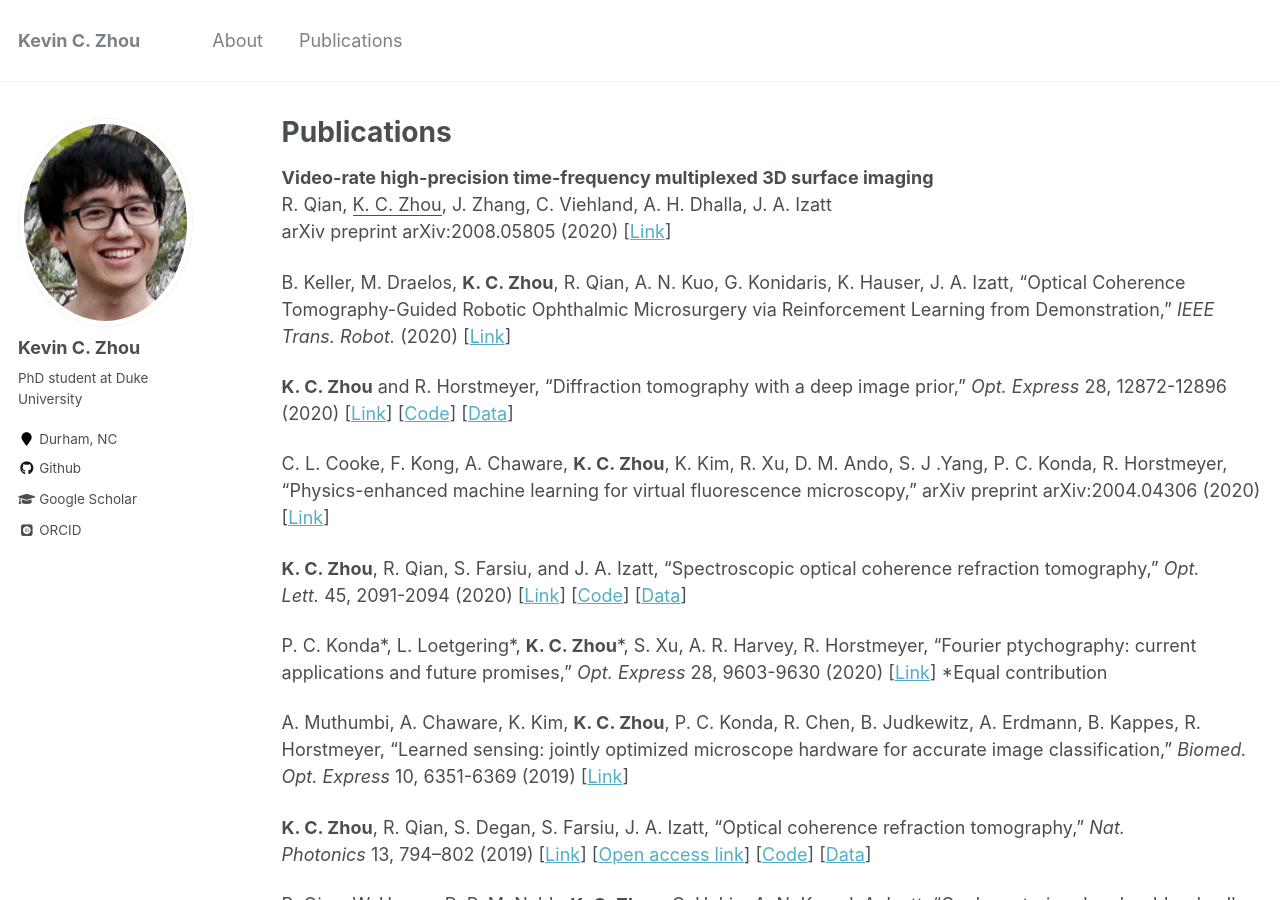
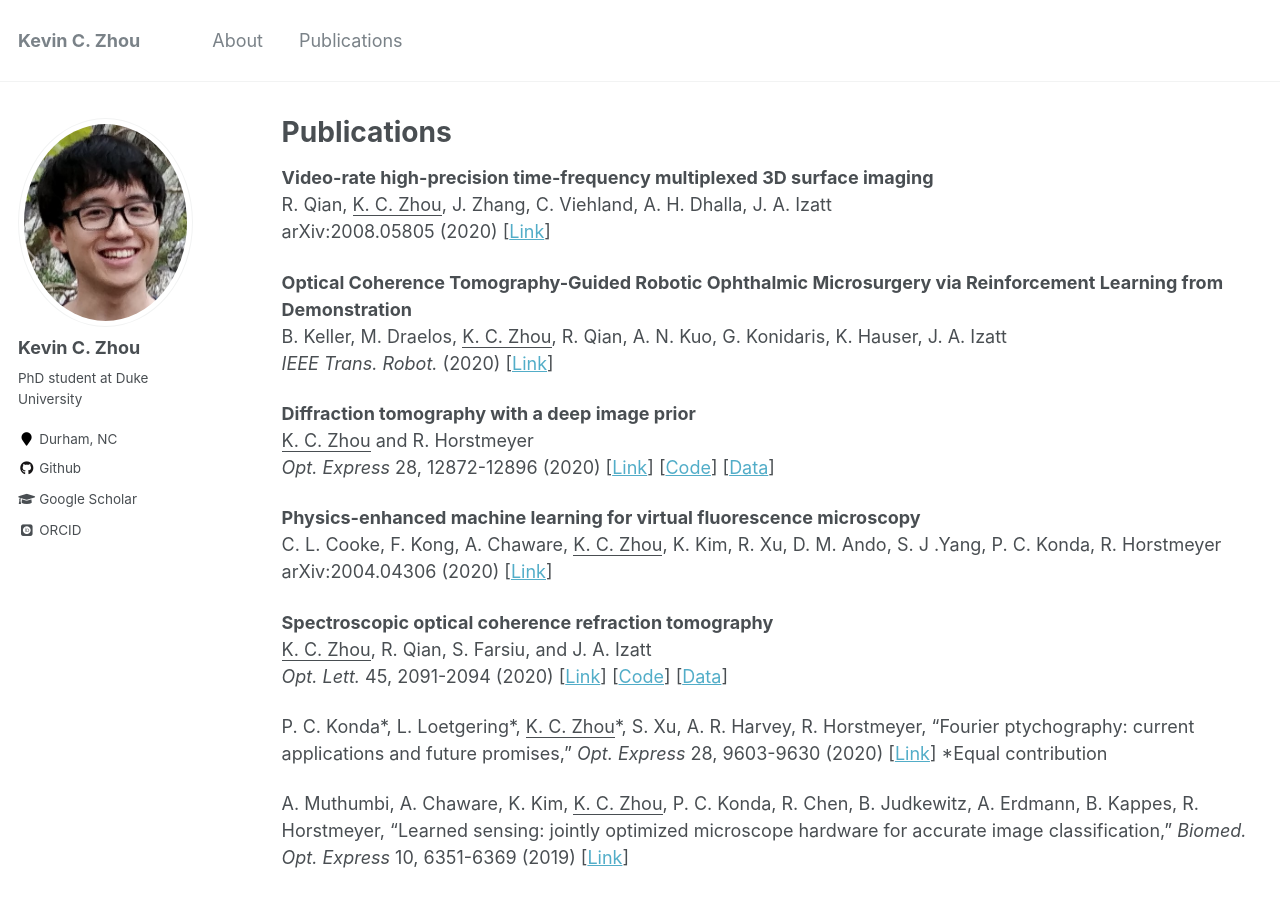
Before and after one commit to kevinczhou/kevinczhou.github.io, a Jekyll site: the page built from _pages/publications.md, in a window 1280 px wide and 900 px high. Built offline with Jekyll 4.4.1, drawn with Linux system fonts in a browser that asks for light colours; some web fonts are replaced.

Commit message:
Update publications.md

```diff
--- a/_pages/publications.md
+++ b/_pages/publications.md
@@ -6,61 +6,69 @@ author_profile: true
 ---
 **Video-rate high-precision time-frequency multiplexed 3D surface imaging**
 R. Qian, <ins>K. C. Zhou</ins>, J. Zhang, C. Viehland, A. H. Dhalla, J. A. Izatt
-arXiv preprint arXiv:2008.05805 (2020) [[Link](https://arxiv.org/abs/2008.05805)]
+arXiv:2008.05805 (2020) [[Link](https://arxiv.org/abs/2008.05805)]
 
-B. Keller, M. Draelos, **K. C. Zhou**, R. Qian, A. N. Kuo, G. Konidaris, K. Hauser, J. A. Izatt, “Optical Coherence Tomography-Guided Robotic Ophthalmic Microsurgery via Reinforcement Learning from Demonstration,” *IEEE Trans. Robot.* (2020) [[Link](https://ieeexplore.ieee.org/abstract/document/9069310)]
+**Optical Coherence Tomography-Guided Robotic Ophthalmic Microsurgery via Reinforcement Learning from Demonstration**
+B. Keller, M. Draelos, <ins>K. C. Zhou</ins>, R. Qian, A. N. Kuo, G. Konidaris, K. Hauser, J. A. Izatt
+*IEEE Trans. Robot.* (2020) [[Link](https://ieeexplore.ieee.org/abstract/document/9069310)]
 
-**K. C. Zhou** and R. Horstmeyer, “Diffraction tomography with a deep image prior,” *Opt. Express* 28, 12872-12896 (2020) [[Link](https://www.osapublishing.org/oe/abstract.cfm?uri=oe-28-9-12872)] [[Code](https://github.com/kevinczhou/deep-prior-diffraction-tomography)] [[Data](https://figshare.com/articles/Diffraction_tomography_with_a_deep_image_prior_-_raw_data/12081708)]
+**Diffraction tomography with a deep image prior**
+<ins>K. C. Zhou</ins> and R. Horstmeyer
+*Opt. Express* 28, 12872-12896 (2020) [[Link](https://www.osapublishing.org/oe/abstract.cfm?uri=oe-28-9-12872)] [[Code](https://github.com/kevinczhou/deep-prior-diffraction-tomography)] [[Data](https://figshare.com/articles/Diffraction_tomography_with_a_deep_image_prior_-_raw_data/12081708)]
 
-C. L. Cooke, F. Kong, A. Chaware, **K. C. Zhou**, K. Kim, R. Xu, D. M. Ando, S. J .Yang, P. C. Konda, R. Horstmeyer, "Physics-enhanced machine learning for virtual fluorescence microscopy," arXiv preprint arXiv:2004.04306 (2020) [[Link](https://arxiv.org/abs/2004.04306)]
+**Physics-enhanced machine learning for virtual fluorescence microscopy**
+C. L. Cooke, F. Kong, A. Chaware, <ins>K. C. Zhou</ins>, K. Kim, R. Xu, D. M. Ando, S. J .Yang, P. C. Konda, R. Horstmeyer
+arXiv:2004.04306 (2020) [[Link](https://arxiv.org/abs/2004.04306)]
 
-**K. C. Zhou**, R. Qian, S. Farsiu, and J. A. Izatt, “Spectroscopic optical coherence refraction tomography,” *Opt. Lett.* 45, 2091-2094 (2020) [[Link](https://www.osapublishing.org/ol/abstract.cfm?uri=ol-45-7-2091)] [[Code](https://osapublishing.figshare.com/articles/Spectral_fitting_code_for_SOCT_and_SOCRT/11931228)] [[Data](https://osapublishing.figshare.com/articles/Raw_spectra_of_polystyrene_beads_from_SOCT_and_SOCRT/11931225)]
+**Spectroscopic optical coherence refraction tomography**
+<ins>K. C. Zhou</ins>, R. Qian, S. Farsiu, and J. A. Izatt
+*Opt. Lett.* 45, 2091-2094 (2020) [[Link](https://www.osapublishing.org/ol/abstract.cfm?uri=ol-45-7-2091)] [[Code](https://osapublishing.figshare.com/articles/Spectral_fitting_code_for_SOCT_and_SOCRT/11931228)] [[Data](https://osapublishing.figshare.com/articles/Raw_spectra_of_polystyrene_beads_from_SOCT_and_SOCRT/11931225)]
 
-P. C. Konda\*, L. Loetgering\*, **K. C. Zhou**\*, S. Xu, A. R. Harvey, R. Horstmeyer, “Fourier ptychography: current applications and future promises,” *Opt. Express* 28, 9603-9630 (2020)  [[Link](https://www.osapublishing.org/oe/abstract.cfm?uri=oe-28-7-9603)] \*Equal contribution
+P. C. Konda\*, L. Loetgering\*, <ins>K. C. Zhou</ins>\*, S. Xu, A. R. Harvey, R. Horstmeyer, “Fourier ptychography: current applications and future promises,” *Opt. Express* 28, 9603-9630 (2020)  [[Link](https://www.osapublishing.org/oe/abstract.cfm?uri=oe-28-7-9603)] \*Equal contribution
 
-A. Muthumbi, A. Chaware, K. Kim, **K. C. Zhou**, P. C. Konda, R. Chen, B. Judkewitz, A. Erdmann, B. Kappes, R. Horstmeyer, “Learned sensing: jointly optimized microscope hardware for accurate image classification,” *Biomed. Opt. Express* 10, 6351-6369 (2019) [[Link](https://www.osapublishing.org/boe/abstract.cfm?uri=boe-10-12-6351)]
+A. Muthumbi, A. Chaware, K. Kim, <ins>K. C. Zhou</ins>, P. C. Konda, R. Chen, B. Judkewitz, A. Erdmann, B. Kappes, R. Horstmeyer, “Learned sensing: jointly optimized microscope hardware for accurate image classification,” *Biomed. Opt. Express* 10, 6351-6369 (2019) [[Link](https://www.osapublishing.org/boe/abstract.cfm?uri=boe-10-12-6351)]
 
-**K. C. Zhou**, R. Qian, S. Degan, S. Farsiu, J. A. Izatt, “Optical coherence refraction tomography,” *Nat. Photonics* 13, 794–802 (2019) [[Link](https://www.nature.com/articles/s41566-019-0508-1)]  [[Open access link](https://rdcu.be/bO6eQ)] [[Code](https://github.com/kevinczhou/optical-coherence-refraction-tomography)] [[Data](https://figshare.com/articles/Biological_datasets_for_optical_coherence_refraction_tomography_OCRT_/8297138)]
+<ins>K. C. Zhou</ins>, R. Qian, S. Degan, S. Farsiu, J. A. Izatt, “Optical coherence refraction tomography,” *Nat. Photonics* 13, 794–802 (2019) [[Link](https://www.nature.com/articles/s41566-019-0508-1)]  [[Open access link](https://rdcu.be/bO6eQ)] [[Code](https://github.com/kevinczhou/optical-coherence-refraction-tomography)] [[Data](https://figshare.com/articles/Biological_datasets_for_optical_coherence_refraction_tomography_OCRT_/8297138)]
 
-R. Qian, W. Huang, R. P. McNabb, **K. C. Zhou**, Q. H. Liu, A. N. Kuo, J. A. Izatt, “Ocular anterior chamber blood cell population differentiation using spectroscopic optical coherence tomography,” *Biomed. Opt. Express* 10, 3281-3300 (2019) [[Link](https://www.osapublishing.org/boe/abstract.cfm?uri=boe-10-7-3281)]
+R. Qian, W. Huang, R. P. McNabb, <ins>K. C. Zhou</ins>, Q. H. Liu, A. N. Kuo, J. A. Izatt, “Ocular anterior chamber blood cell population differentiation using spectroscopic optical coherence tomography,” *Biomed. Opt. Express* 10, 3281-3300 (2019) [[Link](https://www.osapublishing.org/boe/abstract.cfm?uri=boe-10-7-3281)]
 
-K. Ju, S. Degan, M. C. Fischer, **K. C. Zhou**, X. Jia, J. Yu, W. S. Warren, “Unraveling the molecular nature of melanin changes in metastatic cancer,” *J. Biomed. Opt.* 24, 051414 (2019) [[Link](https://doi.org/10.1117/1.JBO.24.5.051414)]
+K. Ju, S. Degan, M. C. Fischer, <ins>K. C. Zhou</ins>, X. Jia, J. Yu, W. S. Warren, “Unraveling the molecular nature of melanin changes in metastatic cancer,” *J. Biomed. Opt.* 24, 051414 (2019) [[Link](https://doi.org/10.1117/1.JBO.24.5.051414)]
 
-F. E. Robles, **K. C. Zhou**, M. C. Fischer, W. S. Warren, “Stimulated Raman scattering spectroscopic optical coherence tomography,” *Optica* 4, 243-246 (2017) [[Link](https://www.osapublishing.org/optica/abstract.cfm?uri=optica-4-2-243)]
+F. E. Robles, <ins>K. C. Zhou</ins>, M. C. Fischer, W. S. Warren, “Stimulated Raman scattering spectroscopic optical coherence tomography,” *Optica* 4, 243-246 (2017) [[Link](https://www.osapublishing.org/optica/abstract.cfm?uri=optica-4-2-243)]
 
-A. H. Huang, J. L. Balestrini, B. V. Udelsman, **K. C. Zhou**, L. Zhao, J. Ferruzzi, B. C. Starcher, M. J. Levene, J. D. Humphrey, L. E. Niklason, "Biaxial stretch improves elastic fiber maturation, collagen arrangement, and mechanical properties in engineered arteries," *Tissue Engineering Part C: Methods* 22, 524-533 (2016) [[Link](https://www.liebertpub.com/doi/abs/10.1089/ten.TEC.2015.0309)]
+A. H. Huang, J. L. Balestrini, B. V. Udelsman, <ins>K. C. Zhou</ins>, L. Zhao, J. Ferruzzi, B. C. Starcher, M. J. Levene, J. D. Humphrey, L. E. Niklason, "Biaxial stretch improves elastic fiber maturation, collagen arrangement, and mechanical properties in engineered arteries," *Tissue Engineering Part C: Methods* 22, 524-533 (2016) [[Link](https://www.liebertpub.com/doi/abs/10.1089/ten.TEC.2015.0309)]
 
-**K. C. Zhou**, B. K. Huang, U. A. Gamm, V. Bhandari, M. K. Khokha, M. A. Choma, "Particle streak velocimetry-optical coherence tomography: a novel method for multidimensional imaging of microscale fluid flows," *Biomed. Opt. Express* 7, 1590-1603 (2016)  [[Link](https://www.osapublishing.org/boe/abstract.cfm?uri=boe-7-4-1590)]
+<ins>K. C. Zhou</ins>, B. K. Huang, U. A. Gamm, V. Bhandari, M. K. Khokha, M. A. Choma, "Particle streak velocimetry-optical coherence tomography: a novel method for multidimensional imaging of microscale fluid flows," *Biomed. Opt. Express* 7, 1590-1603 (2016)  [[Link](https://www.osapublishing.org/boe/abstract.cfm?uri=boe-7-4-1590)]
 
-**K. C. Zhou**, B. K. Huang, H. Tagare, M. A. Choma, "Improved velocimetry in optical coherence tomography using Bayesian analysis," *Biomed. Opt. Express* 6, 4796-4811 (2015)  [[Link](https://www.osapublishing.org/boe/abstract.cfm?uri=boe-6-12-4796)]
+<ins>K. C. Zhou</ins>, B. K. Huang, H. Tagare, M. A. Choma, "Improved velocimetry in optical coherence tomography using Bayesian analysis," *Biomed. Opt. Express* 6, 4796-4811 (2015)  [[Link](https://www.osapublishing.org/boe/abstract.cfm?uri=boe-6-12-4796)]
 
-**K. C. Zhou** and C. Bowern, "Quantifying uncertainty in the phylogenetics of Australian numeral systems," *Proc. R. Soc. B* 282, 20151278 (2015) [[Link](https://royalsocietypublishing.org/doi/full/10.1098/rspb.2015.1278)]
+<ins>K. C. Zhou</ins> and C. Bowern, "Quantifying uncertainty in the phylogenetics of Australian numeral systems," *Proc. R. Soc. B* 282, 20151278 (2015) [[Link](https://royalsocietypublishing.org/doi/full/10.1098/rspb.2015.1278)]
 
-E. A. Calle, S. Vesuna, S. Dimitrievska, **K. C. Zhou**, A. Huang, L. Zhao, L. E. Niklason, M. J. Levene, "The use of optical clearing and multiphoton microscopy for investigation of three-dimensional tissue-engineered constructs," *Tissue Engineering Part C: Methods* 20, 570-577 (2014) [[Link](https://www.liebertpub.com/doi/abs/10.1089/ten.tec.2013.0538)]
+E. A. Calle, S. Vesuna, S. Dimitrievska, <ins>K. C. Zhou</ins>, A. Huang, L. Zhao, L. E. Niklason, M. J. Levene, "The use of optical clearing and multiphoton microscopy for investigation of three-dimensional tissue-engineered constructs," *Tissue Engineering Part C: Methods* 20, 570-577 (2014) [[Link](https://www.liebertpub.com/doi/abs/10.1089/ten.tec.2013.0538)]
 
-E. M. Sanders, M. A. Nguyen, **K. C. Zhou**, M. E. Hanks, K. A. Yusuf, D. N. Cox, T. C. Dumas, "Developmental modification of synaptic NMDAR composition and maturation of glutamatergic synapses: matching postsynaptic slots with receptor pegs," *Biol. Bull.* 224, 1-13 (2013) [[Link](https://www.journals.uchicago.edu/doi/abs/10.1086/BBLv224n1p1)]
+E. M. Sanders, M. A. Nguyen, <ins>K. C. Zhou</ins>, M. E. Hanks, K. A. Yusuf, D. N. Cox, T. C. Dumas, "Developmental modification of synaptic NMDAR composition and maturation of glutamatergic synapses: matching postsynaptic slots with receptor pegs," *Biol. Bull.* 224, 1-13 (2013) [[Link](https://www.journals.uchicago.edu/doi/abs/10.1086/BBLv224n1p1)]
 
 # Conferences and invited seminars
-**K. C. Zhou**, R. Qian, S. Farsiu, and J. A. Izatt, “Resolution Enhancement and Speckle Reduction in Coherence Imaging: a k-space Model of Optical Coherence Refraction Tomography (OCRT),” OSA Biophotonics Congress 2020. [[Link](https://www.osapublishing.org/abstract.cfm?uri=OCT-2020-OTu1E.2)] (*Invited talk*) (*OSA Biophotonics Student Award*)
+<ins>K. C. Zhou</ins>, R. Qian, S. Farsiu, and J. A. Izatt, “Resolution Enhancement and Speckle Reduction in Coherence Imaging: a k-space Model of Optical Coherence Refraction Tomography (OCRT),” OSA Biophotonics Congress 2020. [[Link](https://www.osapublishing.org/abstract.cfm?uri=OCT-2020-OTu1E.2)] (*Invited talk*) (*OSA Biophotonics Student Award*)
 
-**K. C. Zhou**, “Optical coherence refraction tomography,” Berkeley Center for Computational Imaging (BCCI), 2020. (*Invited seminar*)
+<ins>K. C. Zhou</ins>, “Optical coherence refraction tomography,” Berkeley Center for Computational Imaging (BCCI), 2020. (*Invited seminar*)
 
-**K. C. Zhou** and R. Horstmeyer, “High-resolution 3D imaging using Fourier ptychographic tomography with a deep image prior,” SPIE Photonics West 2020, San Francisco, CA. (*Talk*)
+<ins>K. C. Zhou</ins> and R. Horstmeyer, “High-resolution 3D imaging using Fourier ptychographic tomography with a deep image prior,” SPIE Photonics West 2020, San Francisco, CA. (*Talk*)
 
-**K. C. Zhou**, “Optical coherence refraction tomography,” Advanced Research Center for Nanolithography (ARCNL), Netherlands, 2019. (*Invited seminar*)
+<ins>K. C. Zhou</ins>, “Optical coherence refraction tomography,” Advanced Research Center for Nanolithography (ARCNL), Netherlands, 2019. (*Invited seminar*)
 
-**K. C. Zhou**, “Improving diffraction tomography with intensity-only images,” Face2phase 2019, TU Delft Science Center, Delft, Netherlands. (*Invited talk*)
+<ins>K. C. Zhou</ins>, “Improving diffraction tomography with intensity-only images,” Face2phase 2019, TU Delft Science Center, Delft, Netherlands. (*Invited talk*)
 
-**K. C. Zhou**, R. Qian, S. Farsiu, and J. A. Izatt, “Spectroscopic optical coherence refraction tomography for isotropically resolved imaging with simultaneously high spatial and spectral resolution,” SPIE Photonics West 2019, San Francisco, CA. (*Talk*)
+<ins>K. C. Zhou</ins>, R. Qian, S. Farsiu, and J. A. Izatt, “Spectroscopic optical coherence refraction tomography for isotropically resolved imaging with simultaneously high spatial and spectral resolution,” SPIE Photonics West 2019, San Francisco, CA. (*Talk*)
 
-**K. C. Zhou**, R. Qian, S. Farsiu, and J. A. Izatt, “Optical coherence refraction tomography for isotropically resolved cross-sectional imaging,” SPIE Photonics West 2018, San Francisco, CA. (*Talk*)
+<ins>K. C. Zhou</ins>, R. Qian, S. Farsiu, and J. A. Izatt, “Optical coherence refraction tomography for isotropically resolved cross-sectional imaging,” SPIE Photonics West 2018, San Francisco, CA. (*Talk*)
 
-**K. C. Zhou**, F. E. Robles, M. C. Fischer, and W. S. Warren. “Visualizing convolutional neural networks for extracting structural and chemical information from pump-probe microscopy of melanoma,” World Molecular Imaging Congress 2016, New York City, NY. (*Poster*)
+<ins>K. C. Zhou</ins>, F. E. Robles, M. C. Fischer, and W. S. Warren. “Visualizing convolutional neural networks for extracting structural and chemical information from pump-probe microscopy of melanoma,” World Molecular Imaging Congress 2016, New York City, NY. (*Poster*)
 
-B. K. Huang, I. Sencan, U. A. Gamm, **K. C. Zhou**, C. Liu, Y. Bian, Z. Cong, S. Knitter, H. Cao, M. Loewenberg, M. K. Khokha, M. A. Choma, "Towards all-optical quantification of ciliary physiology," OSA CLEO: Applications and Technology 2016, San Jose, CA. [[Link](https://www.osapublishing.org/abstract.cfm?uri=cleo_at-2016-ATh1N.1)]
+B. K. Huang, I. Sencan, U. A. Gamm, <ins>K. C. Zhou</ins>, C. Liu, Y. Bian, Z. Cong, S. Knitter, H. Cao, M. Loewenberg, M. K. Khokha, M. A. Choma, "Towards all-optical quantification of ciliary physiology," OSA CLEO: Applications and Technology 2016, San Jose, CA. [[Link](https://www.osapublishing.org/abstract.cfm?uri=cleo_at-2016-ATh1N.1)]
 
-B. K. Huang, **K. C. Zhou**, U. A. Gamm, V. Bhandari, M. K. Khokha, M. A. Choma, "OCT-based three-dimensional, three vector component imaging of cilia-driven fluid flow for developmental biology," SPIE Photonics West 2016, San Francisco, CA. [[Link](https://www.spiedigitallibrary.org/conference-proceedings-of-spie/9716/97160J/OCT-based-three-dimensional-three-vector-component-imaging-of-cilia/10.1117/12.2211601.short)]
+B. K. Huang, <ins>K. C. Zhou</ins>, U. A. Gamm, V. Bhandari, M. K. Khokha, M. A. Choma, "OCT-based three-dimensional, three vector component imaging of cilia-driven fluid flow for developmental biology," SPIE Photonics West 2016, San Francisco, CA. [[Link](https://www.spiedigitallibrary.org/conference-proceedings-of-spie/9716/97160J/OCT-based-three-dimensional-three-vector-component-imaging-of-cilia/10.1117/12.2211601.short)]
 
-**K. C. Zhou**, B. K. Huang, U. A. Gamm, V. Bhandari, M. K. Khokha, M. A. Choma, "Particle streak velocimetry-OCT (PSV-OCT): a novel method for multi-vector component velocimetry of microscale flow physiology," SPIE Photonics West 2016, San Francisco, CA. [[Link](https://www.spiedigitallibrary.org/conference-proceedings-of-spie/9697/96970F/Particle-streak-velocimetry-OCT-PSV-OCT--a-novel-method/10.1117/12.2214794.short?SSO=1)] (*Talk*)
+<ins>K. C. Zhou</ins>, B. K. Huang, U. A. Gamm, V. Bhandari, M. K. Khokha, M. A. Choma, "Particle streak velocimetry-OCT (PSV-OCT): a novel method for multi-vector component velocimetry of microscale flow physiology," SPIE Photonics West 2016, San Francisco, CA. [[Link](https://www.spiedigitallibrary.org/conference-proceedings-of-spie/9697/96970F/Particle-streak-velocimetry-OCT-PSV-OCT--a-novel-method/10.1117/12.2214794.short?SSO=1)] (*Talk*)
 
-M. J. Levene, **K. C. Zhou**, S. Vesuna, R. Torres, "Multiphoton microscopy of cleared human tissue for 3D histology," OSA Novel Techniques in Microscopy 2013, Waikoloa Beach, Hawaii. [[Link](https://www.osapublishing.org/abstract.cfm?uri=NTM-2013-NT3B.2)]
+M. J. Levene, <ins>K. C. Zhou</ins>, S. Vesuna, R. Torres, "Multiphoton microscopy of cleared human tissue for 3D histology," OSA Novel Techniques in Microscopy 2013, Waikoloa Beach, Hawaii. [[Link](https://www.osapublishing.org/abstract.cfm?uri=NTM-2013-NT3B.2)]
```
